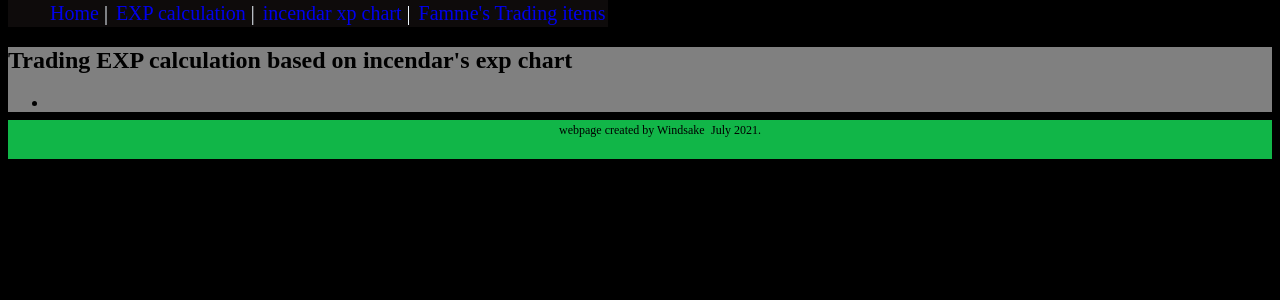
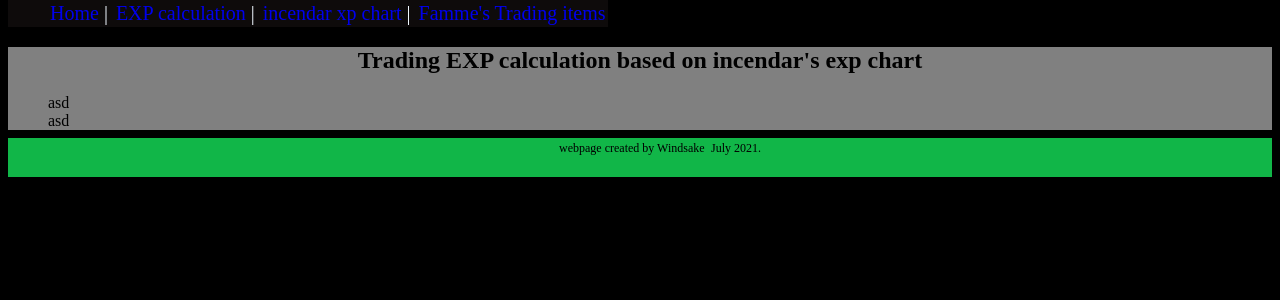
Before and after one commit to ghjbku/ghjbku.github.io, a PHP site: page /xp_calculation.html in a window 1280 px wide. Shown: the top 300 px of the page. Run offline with PHP 8.4, Linux system fonts and the light colour scheme; some libraries are stand-ins or nearby versions.

Commit message:
added page frame

```diff
--- a/index_style_for_chart.css
+++ b/index_style_for_chart.css
@@ -38,6 +38,12 @@ div {
     background-color: grey;
     margin-bottom: -0.5em;
 }
+.page_main h2{
+text-align: center;
+}
+.desc li{
+  display: block;
+}
 .footer_list{
     height: 5%;
     background-color: rgb(17, 182, 72);
--- a/xp_calculation.html
+++ b/xp_calculation.html
@@ -20,7 +20,8 @@
         <div class="page_main">
             <h2>Trading EXP calculation based on incendar's exp chart</h2>
             <ul class="desc">
-            <li></li>
+            <li>asd</li>
+            <li>asd</li>
             </ul>
         </div>
 
```
